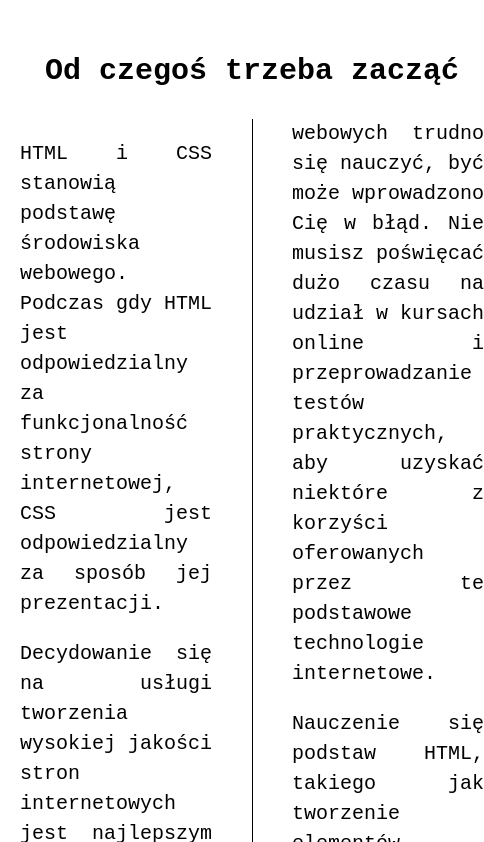
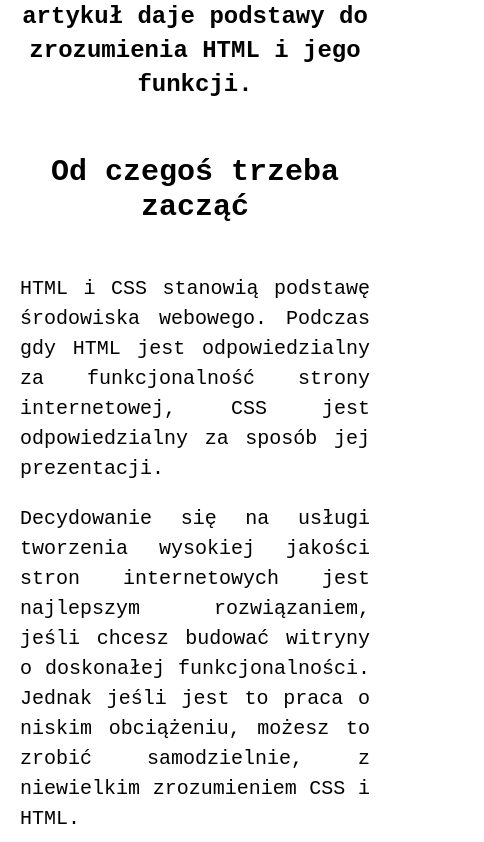
Before and after one commit to cezary-gawronski/mobile-menu, a plain HTML site: page index.html in a window 390 px wide. Shown: the part 2482-3324 px from the top of the page, 484 px wide, since content can reach past the window. Drawn offline with Linux system fonts and the light colour scheme.

Commit message:
update breaking articles on mobile

```diff
--- a/css/style.css
+++ b/css/style.css
@@ -450,7 +450,7 @@
 }
 
 @media (max-width: 768px) {
-    .tech-part__description-art {
+    .tech_part__columns {
         column-count: unset;
         column-gap: unset;
     }
```
